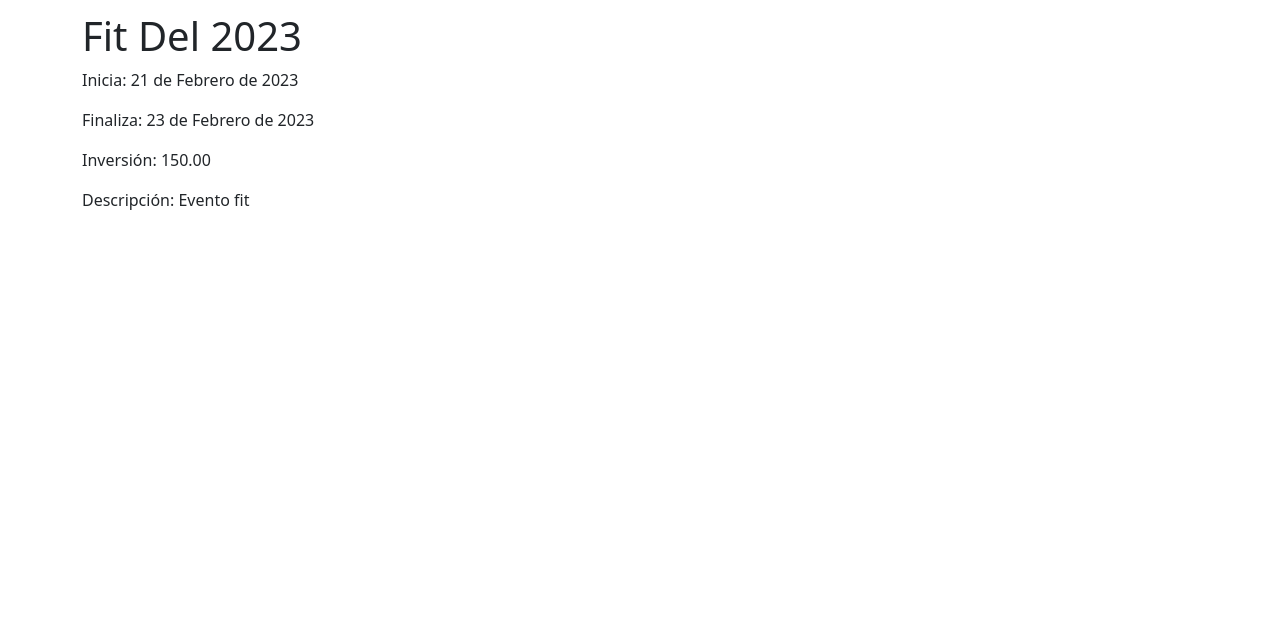
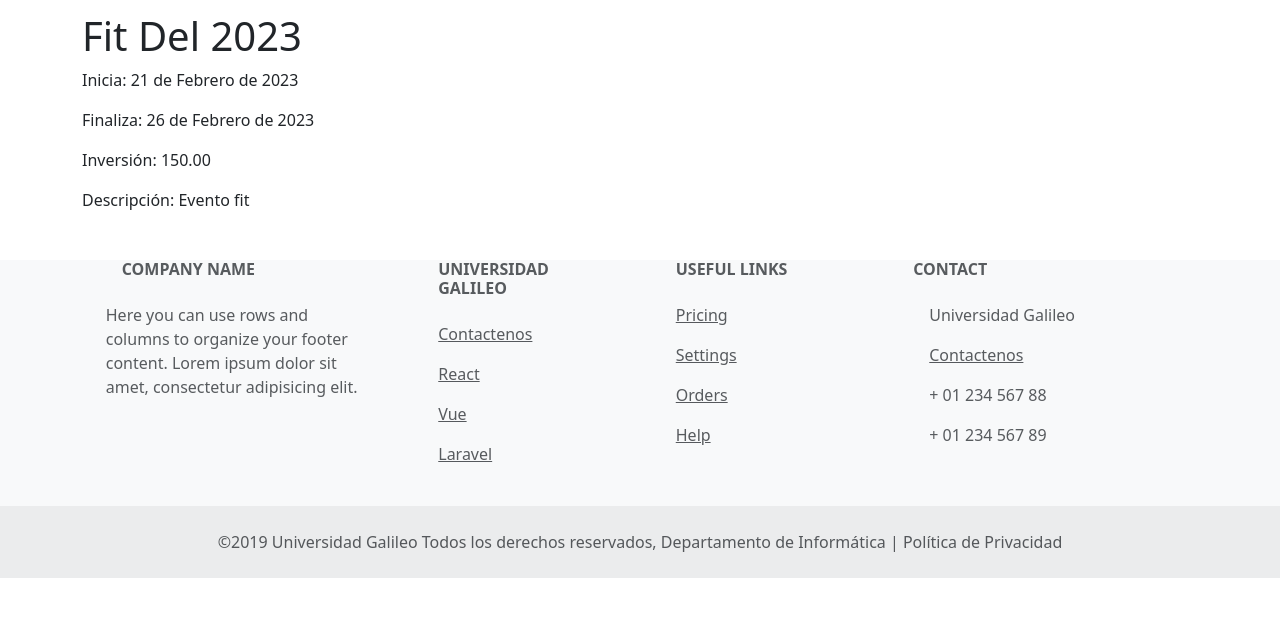
Before and after one commit to cjorellana/djangoeventos, a Django app: page /detalle/1 in a window 1280 px wide. Shown: the part 172-800 px from the top of the page. Run offline with Django 4.2, Linux system fonts and the light colour scheme; data comes from the database, SQL or seed files in the repository; some libraries are stand-ins or nearby versions.

Commit message:
se agrega foot

```diff
--- a/eventos/templates/base.html
+++ b/eventos/templates/base.html
@@ -24,6 +24,8 @@
     {% endblock%}
     </div>
 
+    {% include "footer.html" %}
+
     {% bootstrap_javascript %}
 </body>
 </html>
--- /dev/null
+++ b/eventos/templates/footer.html
@@ -0,0 +1,86 @@
+<footer class="text-center text-lg-start bg-light text-muted">
+      <!-- Section: Social media -->
+        <section class="">
+        <div class="container text-center text-md-start mt-5">
+          <!-- Grid row -->
+          <div class="row mt-3">
+            <!-- Grid column -->
+            <div class="col-md-3 col-lg-4 col-xl-3 mx-auto mb-4">
+              <!-- Content -->
+              <h6 class="text-uppercase fw-bold mb-4">
+                <i class="fas fa-gem me-3"></i>Company name
+              </h6>
+              <p>
+                Here you can use rows and columns to organize your footer
+                content. Lorem ipsum dolor sit amet, consectetur adipisicing
+                elit.
+              </p>
+            </div>
+            <!-- Grid column -->
+
+            <!-- Grid column -->
+            <div class="col-md-2 col-lg-2 col-xl-2 mx-auto mb-4">
+              <!-- Links -->
+              <h6 class="text-uppercase fw-bold mb-4">Universidad Galileo</h6>
+              <p>
+                <a href="#!" class="text-reset">Contactenos</a>
+              </p>
+              <p>
+                <a href="#!" class="text-reset">React</a>
+              </p>
+              <p>
+                <a href="#!" class="text-reset">Vue</a>
+              </p>
+              <p>
+                <a href="#!" class="text-reset">Laravel</a>
+              </p>
+            </div>
+            <!-- Grid column -->
+
+            <!-- Grid column -->
+            <div class="col-md-3 col-lg-2 col-xl-2 mx-auto mb-4">
+              <!-- Links -->
+              <h6 class="text-uppercase fw-bold mb-4">Useful links</h6>
+              <p>
+                <a href="#!" class="text-reset">Pricing</a>
+              </p>
+              <p>
+                <a href="#!" class="text-reset">Settings</a>
+              </p>
+              <p>
+                <a href="#!" class="text-reset">Orders</a>
+              </p>
+              <p>
+                <a href="#!" class="text-reset">Help</a>
+              </p>
+            </div>
+            <!-- Grid column -->
+
+            <!-- Grid column -->
+            <div class="col-md-4 col-lg-3 col-xl-3 mx-auto mb-md-0 mb-4">
+              <!-- Links -->
+              <h6 class="text-uppercase fw-bold mb-4">Contact</h6>
+              <p><i class="fas fa-home me-3"></i> Universidad Galileo</p>
+              <p>
+                <i class="fas fa-envelope me-3"></i>
+                <a href="#!" class="text-reset">Contactenos</a>
+              </p>
+              <p><i class="fas fa-phone me-3"></i> + 01 234 567 88</p>
+              <p><i class="fas fa-print me-3"></i> + 01 234 567 89</p>
+            </div>
+            <!-- Grid column -->
+          </div>
+          <!-- Grid row -->
+        </div>
+      </section>
+      <!-- Section: Links  -->
+
+      <!-- Copyright -->
+      <div
+        class="text-center p-4"
+        style="background-color: rgba(0, 0, 0, 0.05)"
+      >
+        ©2019 Universidad Galileo Todos los derechos reservados, Departamento de Informática | Política de Privacidad
+      </div>
+      <!-- Copyright -->
+    </footer>
```
Also changed, not shown: db.sqlite3.
